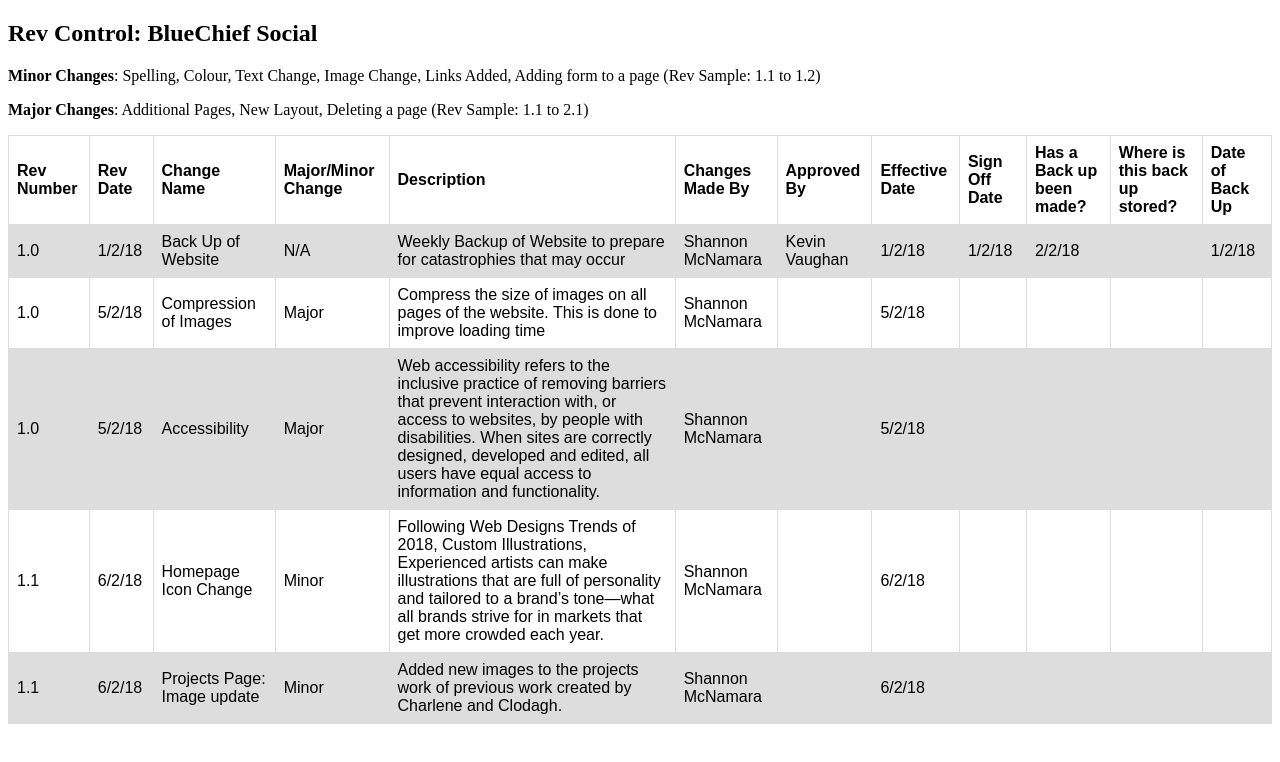
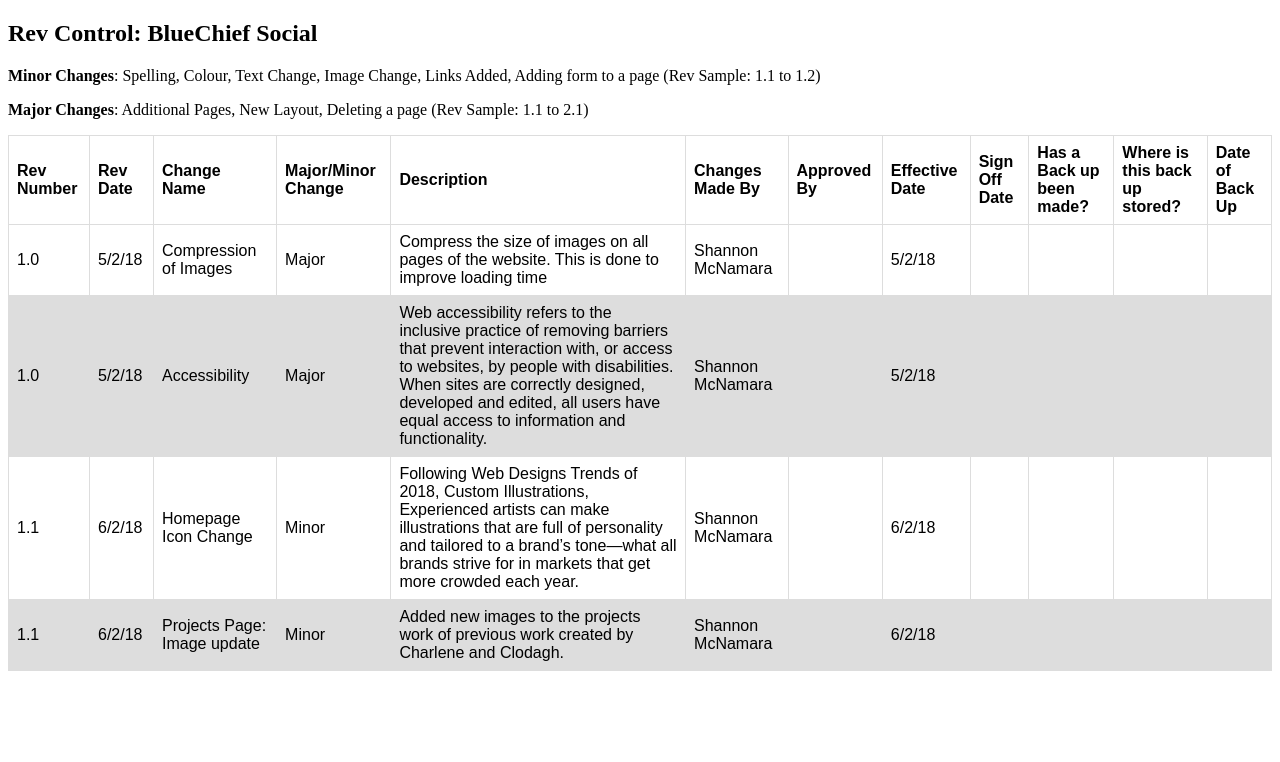
Before and after one commit to ShanBlueChief/BlueChief, a plain HTML site: page index.html in a window 1280 px wide. Drawn offline with Linux system fonts and the light colour scheme.

Commit message:
Update index.html

```diff
--- a/index.html
+++ b/index.html
@@ -42,19 +42,6 @@ tr:nth-child(even) {
     <th>Date of Back Up</th>
   </tr>
   <tr>
-    <td>1.0</td>
-    <td>1/2/18</td>
-    <td>Back Up of Website</td>
-    <td>N/A</td>
-    <td>Weekly Backup of Website to prepare for catastrophies that may occur</td>
-    <td>Shannon McNamara</td>
-    <td>Kevin Vaughan</td>
-    <td>1/2/18</td>
-    <td>1/2/18</td>
-    <td>2/2/18</td>
-    <td></td>
-    <td>1/2/18</td>
-  </tr>
       <tr>
     <td>1.0</td>
     <td>5/2/18</td>
```
